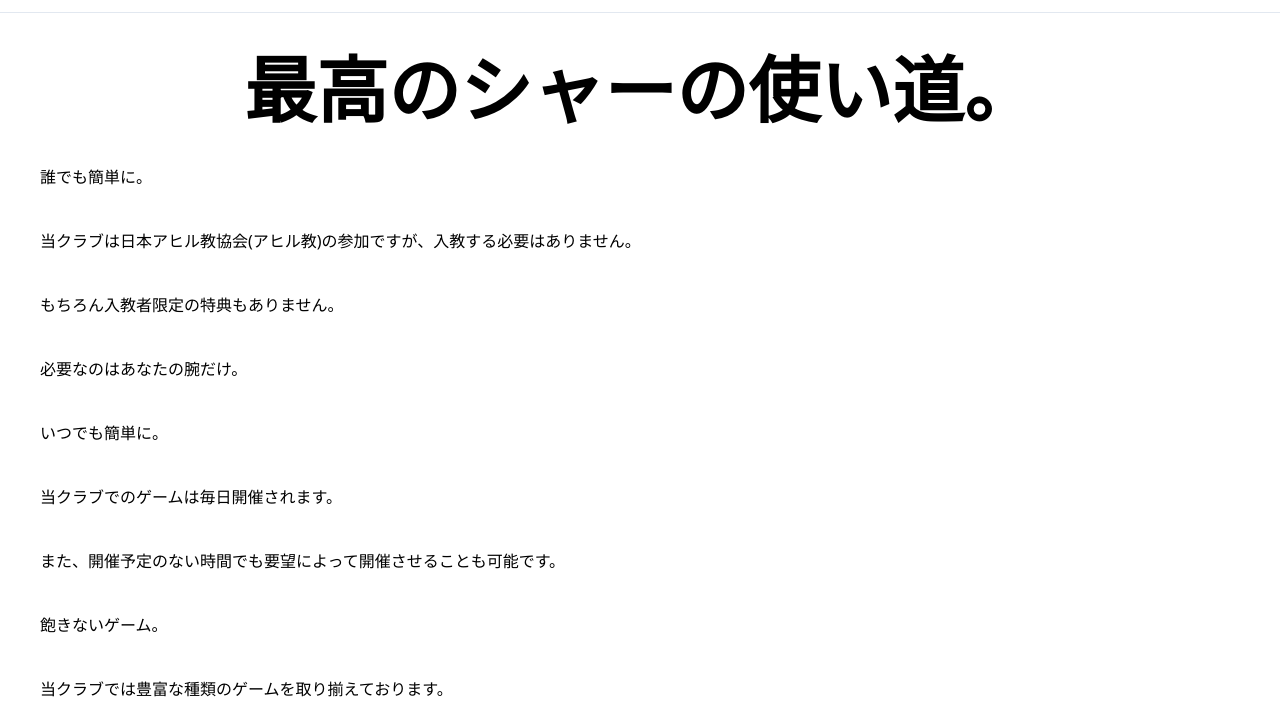
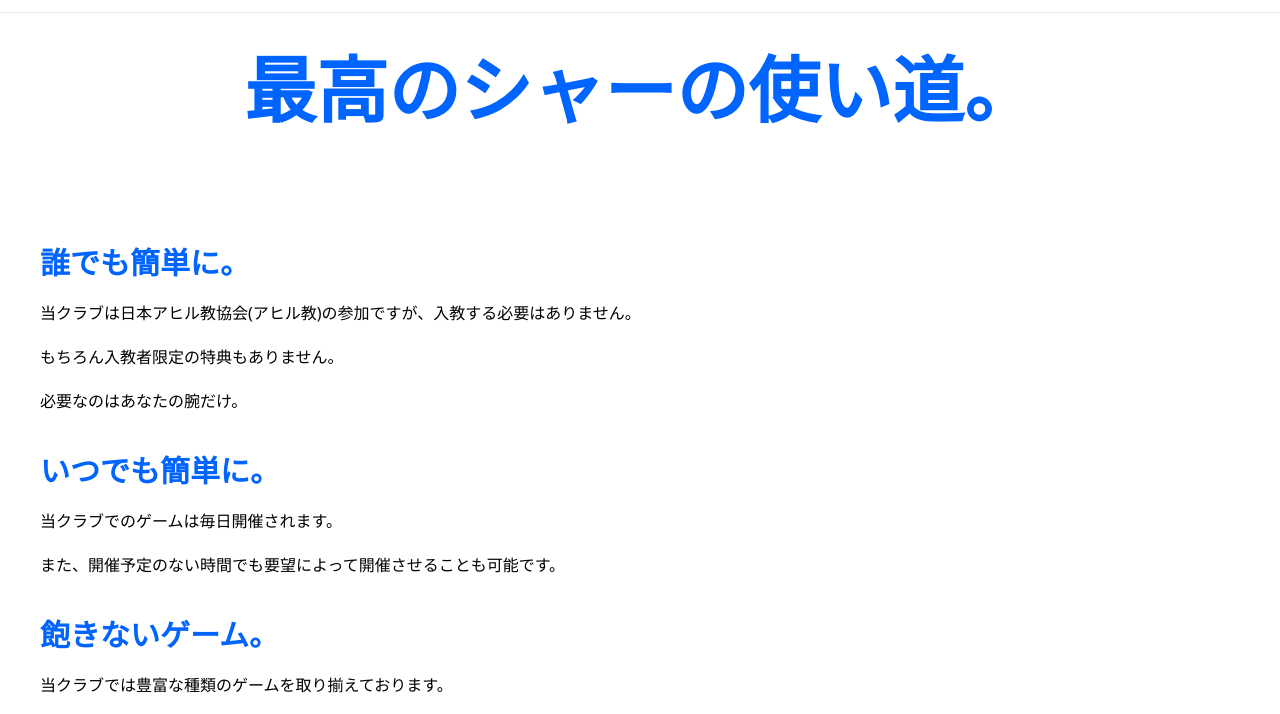
Before and after one commit to ctrl2027/LV-Casino, a website with bundled scripts: page index.html in a window 1280 px wide. Shown: the part 67-781 px from the top of the page. Built offline with nearby package versions, Linux system fonts and the light colour scheme.

Commit message:
many more

```diff
--- a/i.css
+++ b/i.css
@@ -1 +1,5 @@
 @import "tailwindcss";
+
+@theme {
+    --color-las-blue: #0064ff;
+}
--- a/index.html
+++ b/index.html
@@ -5,6 +5,7 @@
     <meta name="viewport" content="width=device-width, initial-scale=1.0">
     <title>Las Vegas CASINO CLUB</title>
     <link rel="stylesheet" href="style.css">
+    <script src="lucide.js"></script>
 </head>
 <body>
     <header class="flex justify-around items-center h-20 font-semibold text-slate-800 border-b border-slate-200">
@@ -17,18 +18,27 @@
         <a href="" class="hover:text-slate-600 transition">情報</a>
         <a href="" class="hover:text-slate-600 transition">入会</a>
     </header>
-    <main class="flex flex-col gap-10 p-10">
-        <h1 class="self-center text-7xl font-semibold">最高のシャーの使い道。</h1>
-        <h1>誰でも簡単に。</h1>
+    <main class="flex flex-col gap-30 p-10">
+        <h1 class="self-center text-7xl text-las-blue font-bold">最高のシャーの使い道。</h1>
+        <div class="flex flex-col gap-10">
+            <div class="flex flex-col gap-5">
+                <h1 class="text-3xl font-semibold text-las-blue">誰でも簡単に。</h1>
                 <p>当クラブは日本アヒル教協会(アヒル教)の参加ですが、入教する必要はありません。</p>
                 <p>もちろん入教者限定の特典もありません。</p>
                 <p>必要なのはあなたの腕だけ。</p>
-        <h1>いつでも簡単に。</h1>
+            </div>
+            <div class="flex flex-col gap-5">
+                <h1 class="text-3xl font-semibold text-las-blue">いつでも簡単に。</h1>
                 <p>当クラブでのゲームは毎日開催されます。</p>
                 <p>また、開催予定のない時間でも要望によって開催させることも可能です。</p>
-        <h1>飽きないゲーム。</h1>
+            </div>
+            <div class="flex flex-col gap-5">
+                <h1 class="text-3xl font-semibold text-las-blue">飽きないゲーム。</h1>
                 <p>当クラブでは豊富な種類のゲームを取り揃えております。</p>
                 <p>こちらでもあなたの要望によってゲームを増やすことも可能です。</p>
+                <i data-lucide="dices"></i>
+            </div>
+        </div>
         <a href="">入会</a>
         <p>簡単スなテップで入会できます。</p>
     </main>
--- /dev/null
+++ b/lucide.js
@@ -0,0 +1,4 @@
+import { createIcons, icons } from 'lucide';
+
+// Caution, this will import all the icons and bundle them.
+createIcons({ icons });
--- a/package.json
+++ b/package.json
@@ -1,6 +1,7 @@
 {
   "dependencies": {
     "@tailwindcss/cli": "^4.1.4",
+    "lucide": "^0.503.0",
     "tailwindcss": "^4.1.4"
   }
 }
```
Also changed, not shown: style.css, 1 other file. Lines whose indentation alone changed are shown as unchanged.
